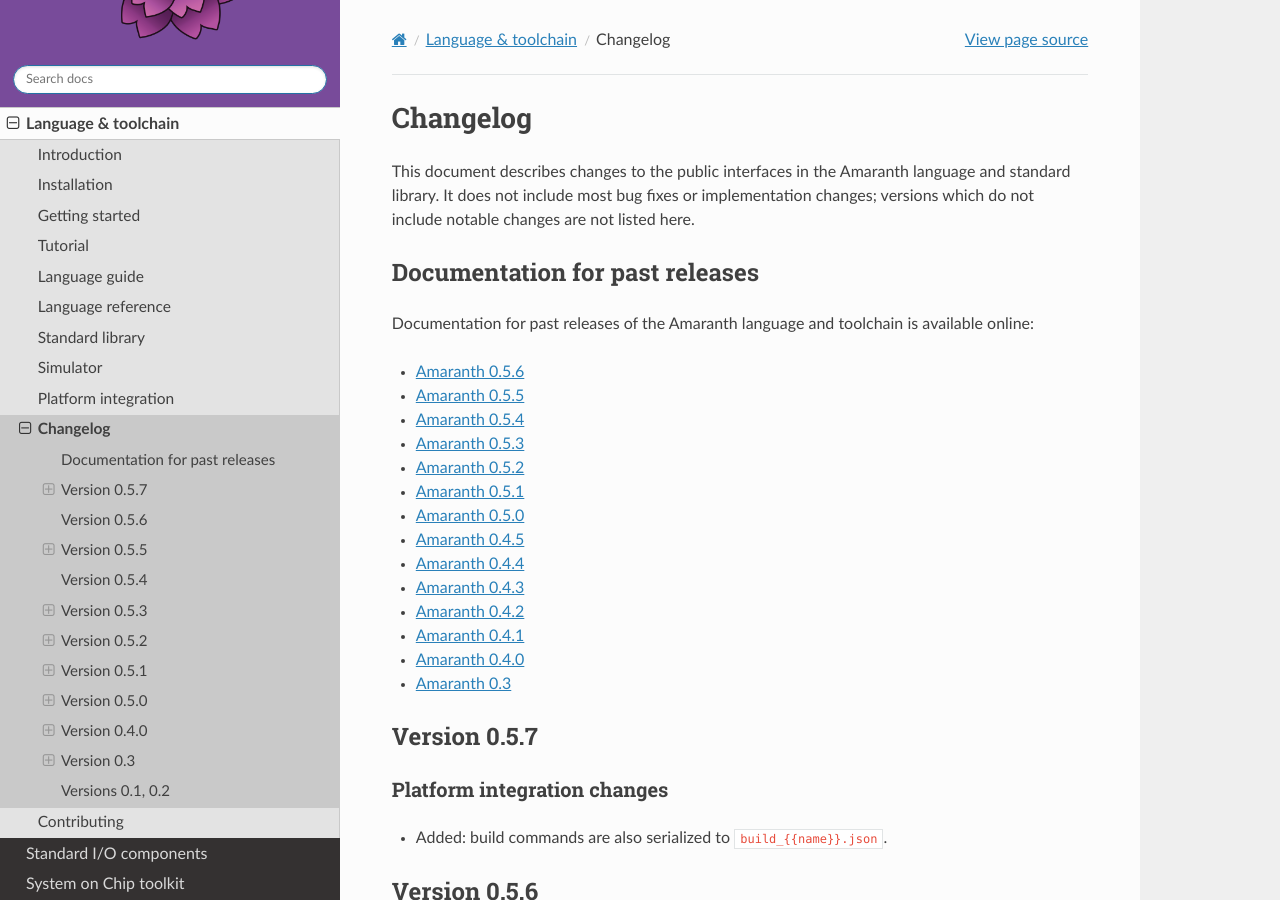
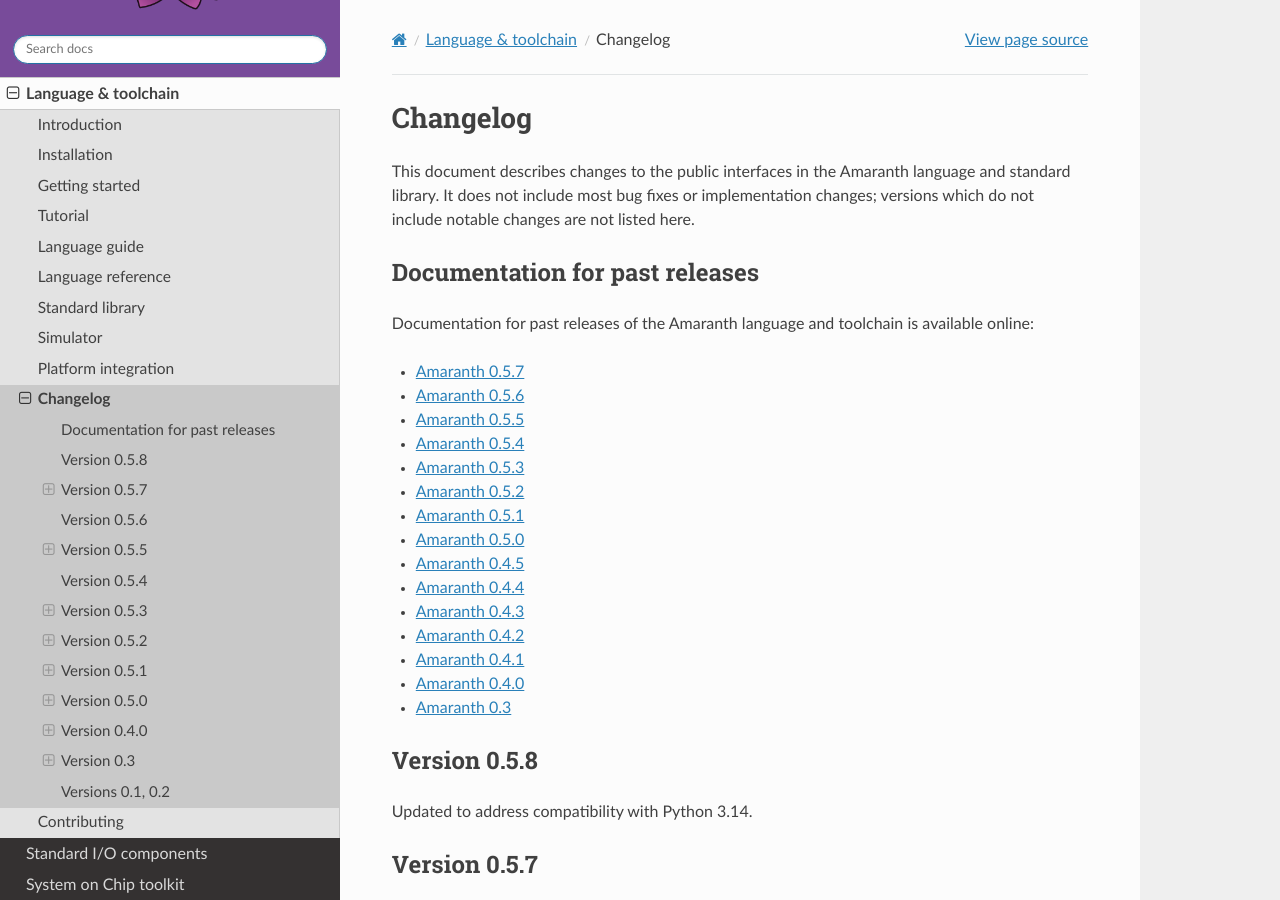
Before and after one commit to amaranth-lang/amaranth, a Sphinx documentation site: the page built from docs/changes.rst, in a window 1280 px wide and 900 px high. Built offline with Sphinx 7.4.7 and the Read the Docs theme 3.1.0, drawn with Linux system fonts in a browser that asks for light colours; pages that are not in the unit, such as notebooks, are missing from menus; the version number could not be read and is left out.

Commit message:
docs: update changelog.

```diff
--- a/docs/changes.rst
+++ b/docs/changes.rst
@@ -9,6 +9,7 @@
 
 Documentation for past releases of the Amaranth language and toolchain is available online:
 
+* `Amaranth 0.5.7 <https://amaranth-lang.org/docs/amaranth/v0.5.7/>`_
 * `Amaranth 0.5.6 <https://amaranth-lang.org/docs/amaranth/v0.5.6/>`_
 * `Amaranth 0.5.5 <https://amaranth-lang.org/docs/amaranth/v0.5.5/>`_
 * `Amaranth 0.5.4 <https://amaranth-lang.org/docs/amaranth/v0.5.4/>`_
@@ -23,6 +24,12 @@
 * `Amaranth 0.4.1 <https://amaranth-lang.org/docs/amaranth/v0.4.1/>`_
 * `Amaranth 0.4.0 <https://amaranth-lang.org/docs/amaranth/v0.4.0/>`_
 * `Amaranth 0.3 <https://amaranth-lang.org/docs/amaranth/v0.3/>`_
+
+
+Version 0.5.8
+=============
+
+Updated to address compatibility with Python 3.14.
 
 
 Version 0.5.7
```
